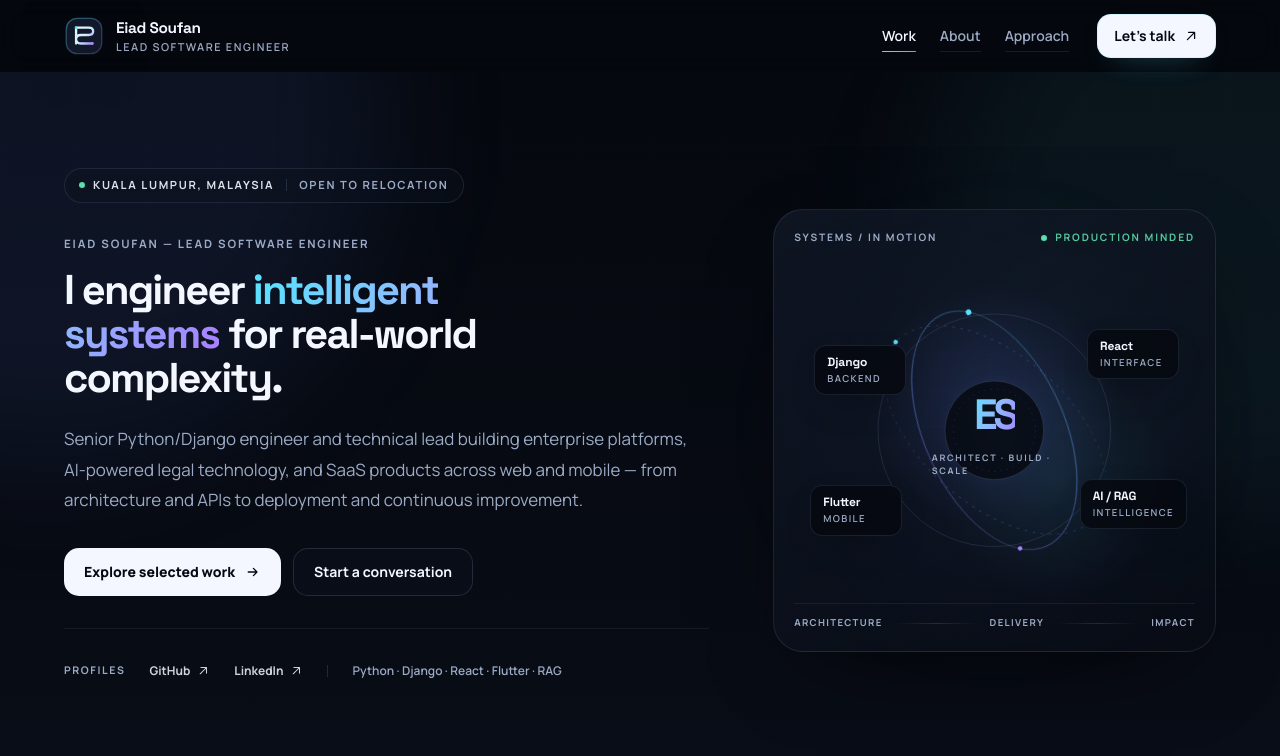
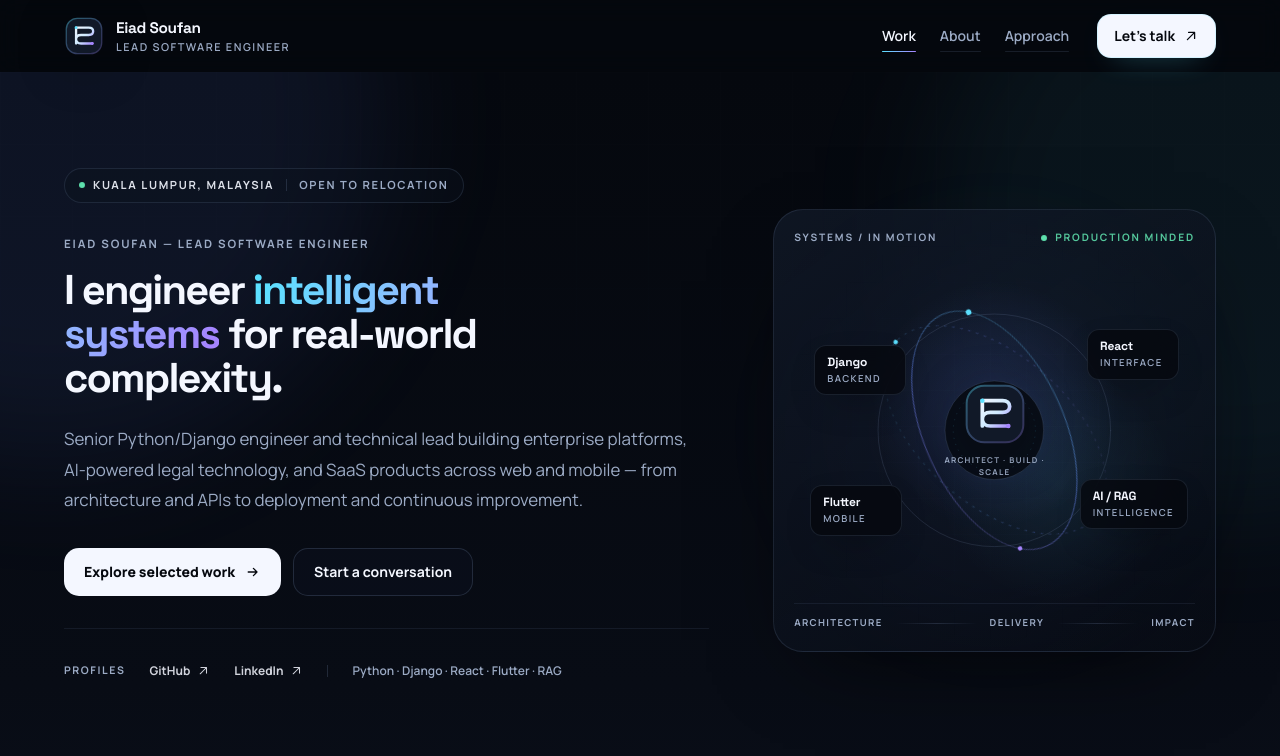
Before and after one commit to Eiad-Soufan/EiadSoufanBlog, a React (Vite) app: page / in a window 1280 px wide. Shown: the top 756 px of the page. Built offline with nearby package versions, Linux system fonts and the light colour scheme.

Commit message:
Apply personal mark across hero identity

```diff
--- a/src/components/BrandMark.jsx
+++ b/src/components/BrandMark.jsx
@@ -1,7 +1,7 @@
-export default function BrandMark() {
+export default function BrandMark({ className = "h-10 w-10" }) {
   return (
     <span
-      className="block h-10 w-10 shrink-0 drop-shadow-[0_10px_24px_rgb(0_0_0_/_0.32)] transition-transform duration-300 ease-premium group-hover:-translate-y-0.5 group-hover:scale-[1.025]"
+      className={`block shrink-0 drop-shadow-[0_10px_24px_rgb(0_0_0_/_0.32)] transition-transform duration-300 ease-premium group-hover:-translate-y-0.5 group-hover:scale-[1.025] ${className}`}
       aria-hidden="true"
     >
       <svg
--- a/src/components/SignatureField.jsx
+++ b/src/components/SignatureField.jsx
@@ -1,4 +1,5 @@
 import { motion as Motion, useReducedMotion } from "framer-motion";
+import BrandMark from "./BrandMark";
 
 const NODES = [
   { label: "Django", detail: "Backend", className: "left-[5%] top-[24%]" },
@@ -136,10 +137,8 @@ export default function SignatureField() {
           </svg>
 
           <div className="absolute left-1/2 top-1/2 z-10 flex h-[112px] w-[112px] -translate-x-1/2 -translate-y-1/2 flex-col items-center justify-center rounded-full sm:h-[126px] sm:w-[126px]">
-            <span className="display-font text-[2.2rem] font-bold tracking-[-0.09em] text-gradient sm:text-[2.65rem]">
-              ES
-            </span>
-            <span className="mt-1 text-[0.5rem] font-bold uppercase tracking-[0.2em] text-muted sm:text-[0.56rem]">
+            <BrandMark className="h-14 w-14 sm:h-16 sm:w-16" />
+            <span className="mt-2 text-center text-[0.46rem] font-bold uppercase tracking-[0.16em] text-muted sm:text-[0.5rem]">
               Architect · Build · Scale
             </span>
           </div>
```
